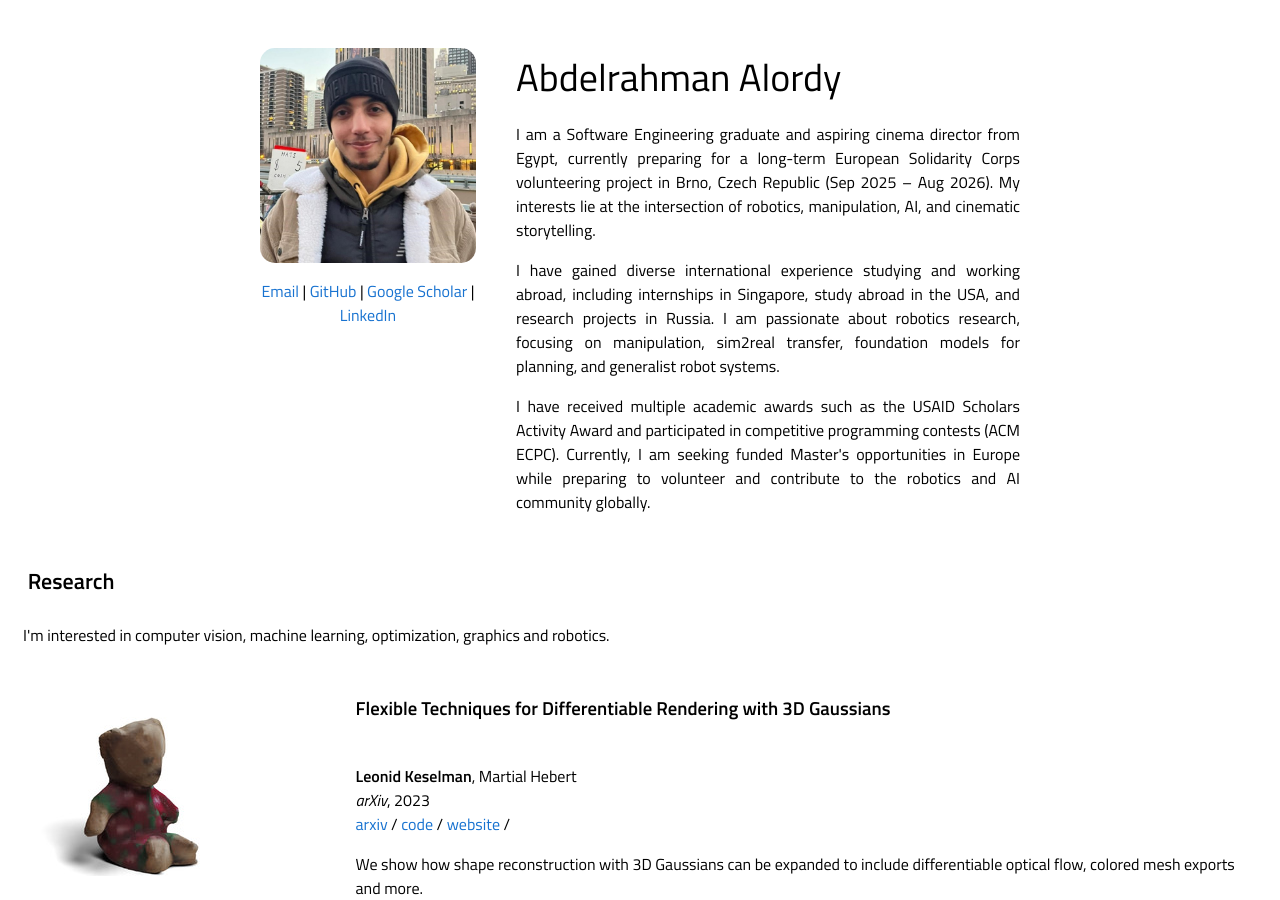
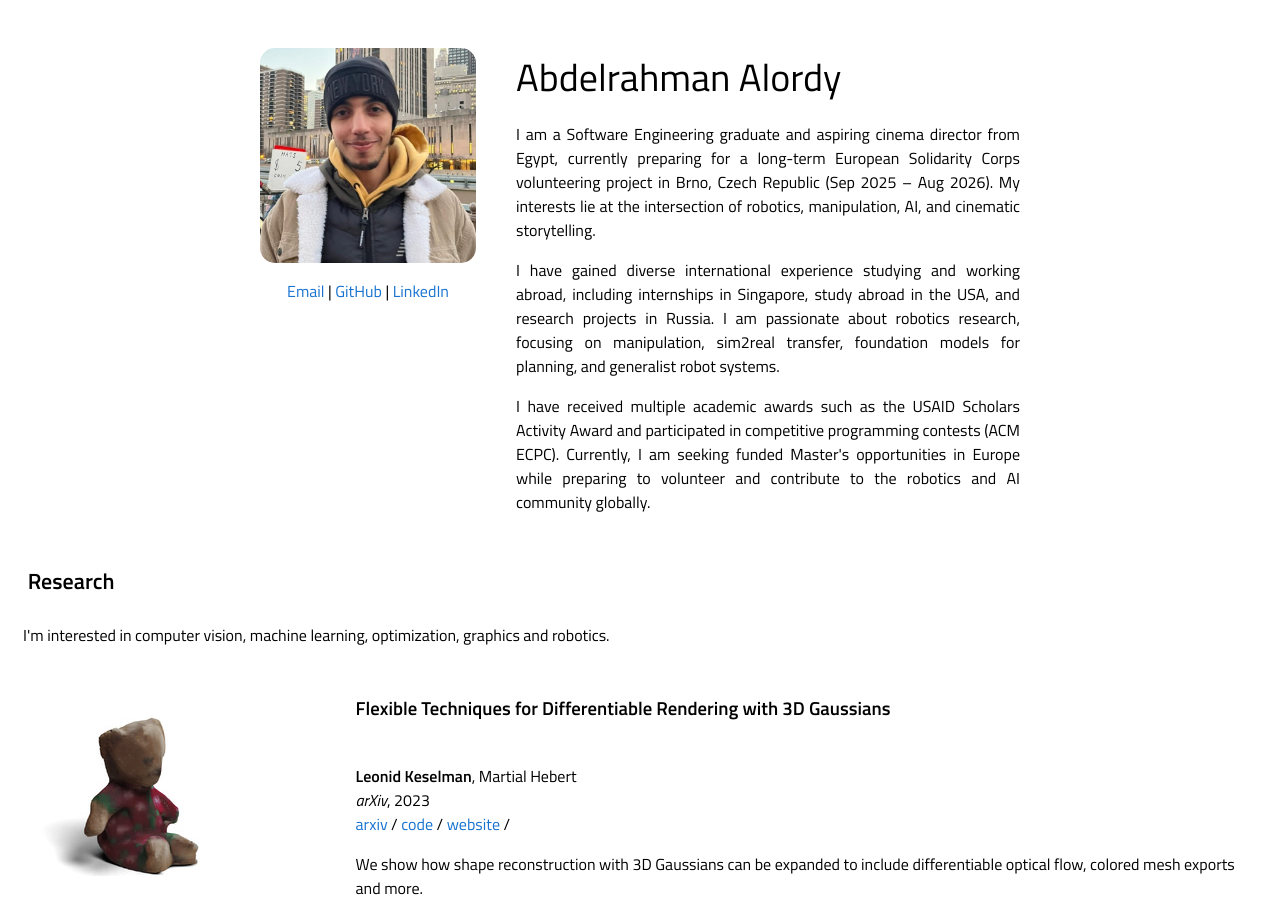
Before and after one commit to AbdalrahmanAtia/abdalrahmanatia.github.io, a Jekyll site: the page built from _posts/2023-08-28-3dgaussians.markdown, in a window 1280 px wide and 900 px high. Built offline with Jekyll 4.4.1, drawn with Linux system fonts in a browser that asks for light colours.

Commit message:
Update default.html

```diff
--- a/_layouts/default.html
+++ b/_layouts/default.html
@@ -68,9 +68,8 @@
                   <td width="32%" valign="top">
                     <a href="images/abdo.jpg"><img src="images/abdo.jpg" width="100%" style="border-radius:15px"></a>
                     <p align="center">
-                      <a target="_blank" href="mailto:your-email@example.com">Email</a> |
+                      <a target="_blank" href="mailto:abdelrahman.atia@xed.aucegypt.edu">Email</a> |
                       <a href="https://github.com/abdelrahman-alordy">GitHub</a> |
-                      <a href="https://scholar.google.com/citations?user=yourGoogleScholarID">Google Scholar</a> |
                       <a href="https://www.linkedin.com/in/abdelrahman-alordy">LinkedIn</a>
                     </p>
                   </td>
```
